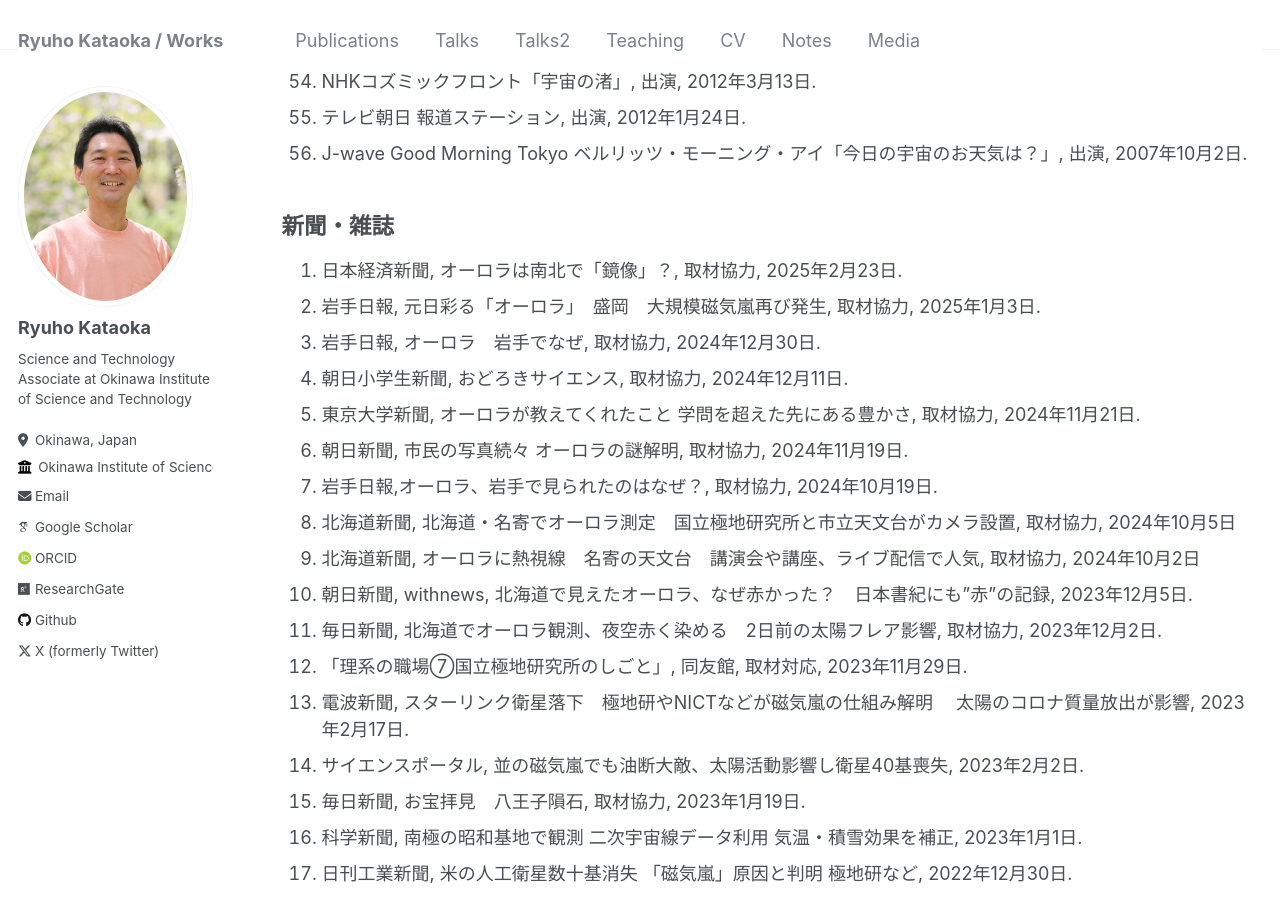
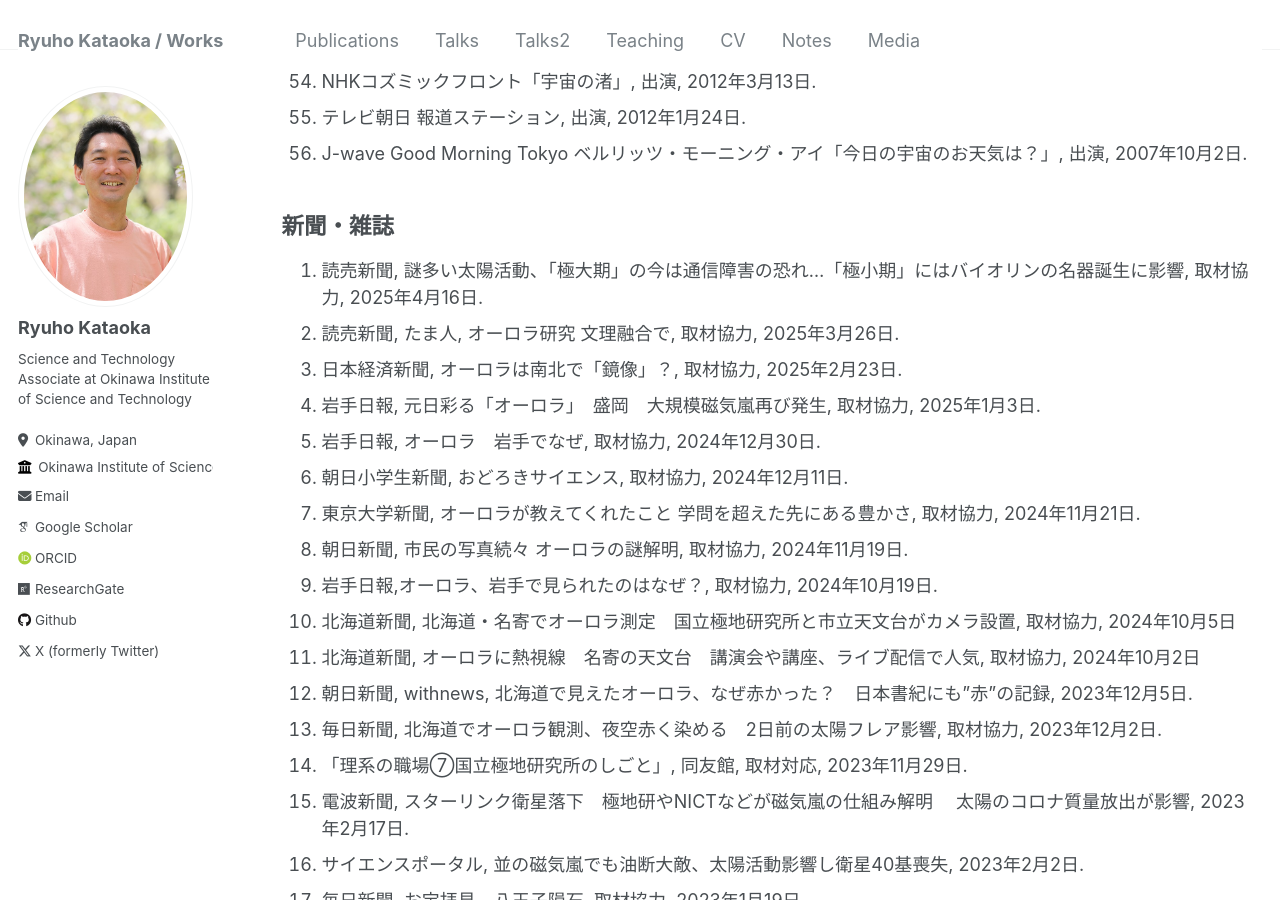
Before and after one commit to ryuhokataoka/ryuhokataoka.github.io, a Jekyll site: the page built from _pages/media.md, in a window 1280 px wide and 900 px high, scrolled down 2152 px. Built offline with Jekyll 4.4.1, drawn with Linux system fonts in a browser that asks for light colours; some web fonts are replaced.

Commit message:
Update media.md

```diff
--- a/_pages/media.md
+++ b/_pages/media.md
@@ -67,6 +67,8 @@ author_profile: true
 
 新聞・雑誌
 ----
+1. 読売新聞, 謎多い太陽活動、「極大期」の今は通信障害の恐れ…「極小期」にはバイオリンの名器誕生に影響, 取材協力, 2025年4月16日.
+1. 読売新聞, たま人, オーロラ研究 文理融合で, 取材協力, 2025年3月26日.
 1. 日本経済新聞, オーロラは南北で「鏡像」？, 取材協力, 2025年2月23日.
 1. 岩手日報, 元日彩る「オーロラ」　盛岡　大規模磁気嵐再び発生, 取材協力, 2025年1月3日.
 1. 岩手日報, オーロラ　岩手でなぜ, 取材協力, 2024年12月30日.
```
